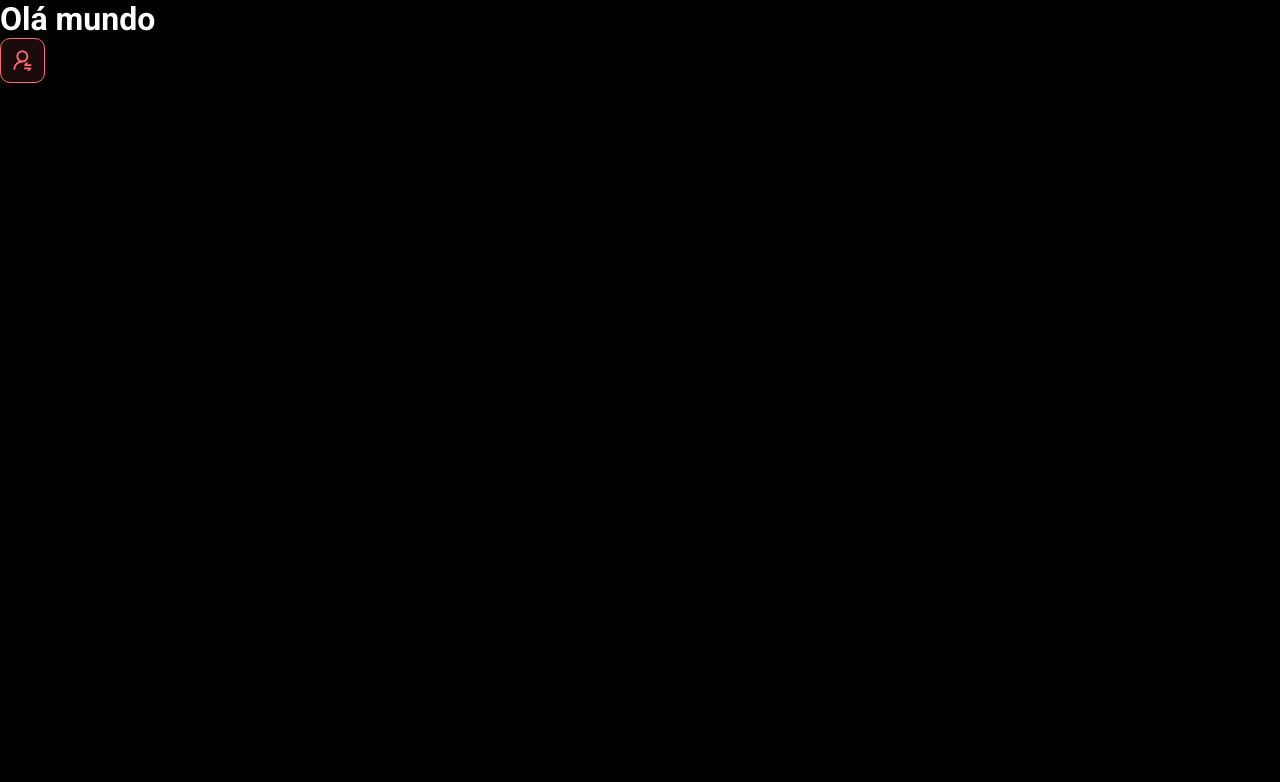
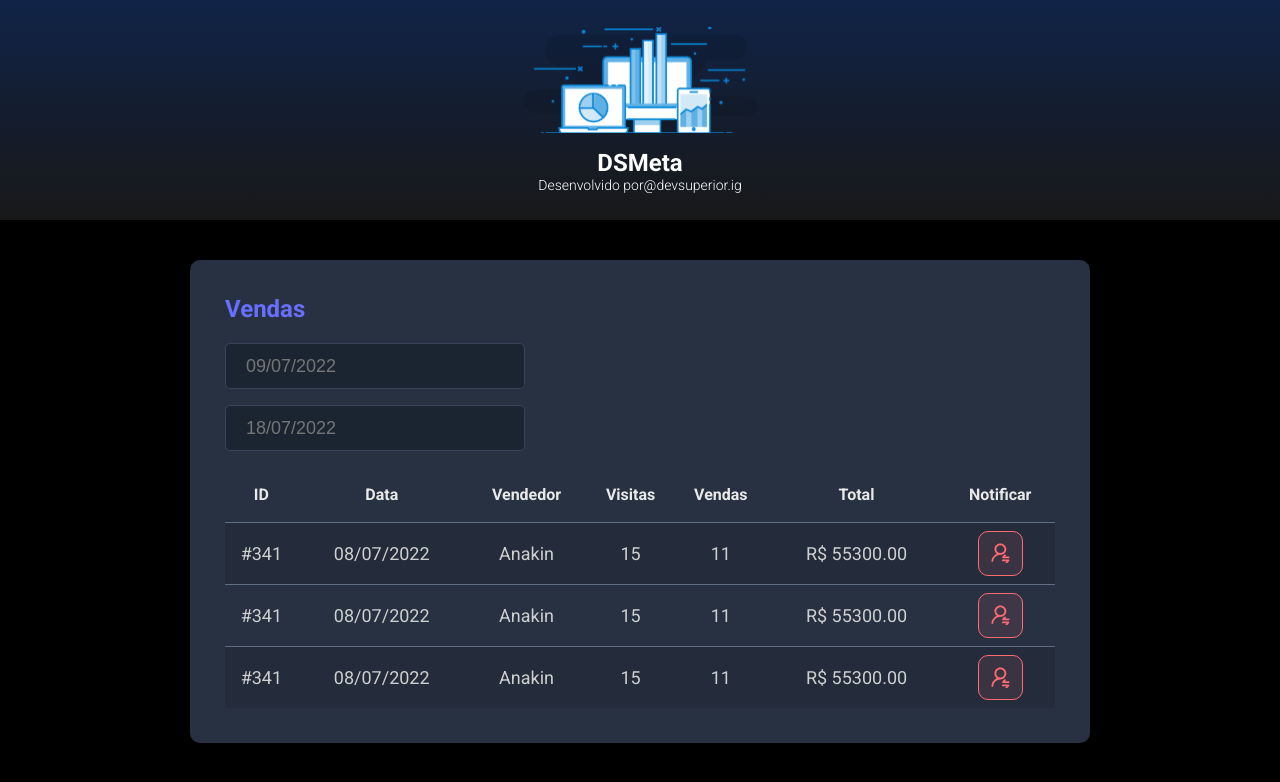
Before and after one commit to matheuspll/dsmeta, a React (Vite) app in the folder frontend/: page / in a window 1280 px wide. Shown: the top 782 px of the page. Built offline with nearby package versions, Linux system fonts and the light colour scheme.

Commit message:
Other components

```diff
--- a/frontend/src/App.tsx
+++ b/frontend/src/App.tsx
@@ -1,12 +1,20 @@
-import NotificationButton from './components/NotificationButton'
+import Header from "./components/Header";
+import NotificationButton from "./components/NotificationButton";
+import SalesCard from "./components/SalesCard/index";
 
 function App() {
-  return(
+  return (
     <>
-      <h1>Olá mundo</h1>
-      <NotificationButton />
+      <Header />
+      <main>
+        <section id="sales">
+          <div className="dsmeta-container">
+            <SalesCard />
+          </div>
+        </section>
+      </main>
     </>
-  )
+  );
 }
 
-export default App
+export default App;
--- /dev/null
+++ b/frontend/src/components/Header/index.tsx
@@ -0,0 +1,19 @@
+import logo from '../../assets/img/logo.svg'
+import './styles.css'
+
+function Header() {
+  return (
+    <header>
+      <div className="dsmeta-logo-container">
+        <img src={logo} alt="DSMeta" />
+        <h1>DSMeta</h1>
+        <p>
+          Desenvolvido por
+          <a href="https://www.instagram.com/devsuperior.ig">@devsuperior.ig</a>
+        </p>
+      </div>
+    </header>
+  );
+}
+
+export default Header;
--- /dev/null
+++ b/frontend/src/components/Header/styles.css
@@ -0,0 +1,27 @@
+header {
+    height: 220px;
+    background: linear-gradient(180deg, #102347 0%, #181818 100%);
+    display: flex;
+    justify-content: center; /* x */
+    align-items: center; /* y */
+}
+
+.dsmeta-logo-container {
+    display: flex;
+    flex-direction: column;
+    align-items: center; /* x */
+}
+
+.dsmeta-logo-container img {
+    width: 235px;
+}
+
+.dsmeta-logo-container h1 {
+    font-size: 24px;
+    margin-top: 15px;
+}
+
+.dsmeta-logo-container p {
+    font-size: 14px;
+    font-weight: 300;
+}
--- /dev/null
+++ b/frontend/src/components/SalesCard/index.tsx
@@ -0,0 +1,85 @@
+import NotificationButton from '../NotificationButton';
+import './styles.css'
+
+function SalesCard() {
+  return (
+    <div className="dsmeta-card">
+      <h2 className="dsmeta-sales-title">Vendas</h2>
+      <div>
+        <div className="dsmeta-form-control-container">
+          <input
+            className="dsmeta-form-control"
+            type="text"
+            placeholder="09/07/2022"
+          />
+        </div>
+        <div className="dsmeta-form-control-container">
+          <input
+            className="dsmeta-form-control"
+            type="text"
+            placeholder="18/07/2022"
+          />
+        </div>
+      </div>
+
+      <div>
+        <table className="dsmeta-sales-table">
+          <thead>
+            <tr>
+              <th className="show992">ID</th>
+              <th className="show576">Data</th>
+              <th>Vendedor</th>
+              <th className="show992">Visitas</th>
+              <th className="show992">Vendas</th>
+              <th>Total</th>
+              <th>Notificar</th>
+            </tr>
+          </thead>
+          <tbody>
+            <tr>
+              <td className="show992">#341</td>
+              <td className="show576">08/07/2022</td>
+              <td>Anakin</td>
+              <td className="show992">15</td>
+              <td className="show992">11</td>
+              <td>R$ 55300.00</td>
+              <td>
+                <div className="dsmeta-red-btn-container">
+									<NotificationButton />
+                </div>
+              </td>
+            </tr>
+            <tr>
+              <td className="show992">#341</td>
+              <td className="show576">08/07/2022</td>
+              <td>Anakin</td>
+              <td className="show992">15</td>
+              <td className="show992">11</td>
+              <td>R$ 55300.00</td>
+              <td>
+                <div className="dsmeta-red-btn-container">
+                  <NotificationButton />
+                </div>
+              </td>
+            </tr>
+            <tr>
+              <td className="show992">#341</td>
+              <td className="show576">08/07/2022</td>
+              <td>Anakin</td>
+              <td className="show992">15</td>
+              <td className="show992">11</td>
+              <td>R$ 55300.00</td>
+              <td>
+                <div className="dsmeta-red-btn-container">
+                  <NotificationButton />
+                </div>
+              </td>
+            </tr>
+          </tbody>
+        </table>
+      </div>
+    </div>
+  );
+}
+
+export default SalesCard;
--- /dev/null
+++ b/frontend/src/components/SalesCard/styles.css
@@ -0,0 +1,97 @@
+.dsmeta-card {
+    background: #283142;
+    padding: 30px 10px;
+    border-radius: 10px;
+}
+
+.dsmeta-sales-title {
+    color:#676FFF;
+    font-size: 24px;
+    margin-bottom: 20px;
+}
+
+.dsmeta-form-control-container {
+    margin-bottom: 16px;
+    max-width: 300px;
+}
+
+.dsmeta-form-control {
+    border: 1px solid #384459;
+    background-color: #1B2531;
+    height: 46px;
+    border-radius: 5px;
+    width: 100%;
+    color: #9AAABE;
+    padding: 0 20px;
+    font-size: 18px;
+}
+
+.dsmeta-sales-table {
+    width: 100%;
+    border-spacing: 0;
+    border-collapse: collapse;
+}
+
+.dsmeta-sales-table thead {
+    height: 55px;
+    font-size: 16px;
+    color: #E9E9E9;
+    font-weight: 700;
+}
+
+.dsmeta-sales-table tbody {
+    font-weight: 400;
+    font-size: 14px;
+    color: #CFCFCF;
+    text-align: center;
+}
+
+.dsmeta-sales-table tbody tr {
+    height: 74px;
+    border-top: 1px solid #5F6E82;
+}
+
+.dsmeta-sales-table tbody tr:hover > td {
+    background: #384459;
+}
+
+.dsmeta-sales-table tbody tr:nth-child(odd) {
+    background: #242C3B;
+}
+
+.dsmeta-red-btn-container {
+    display: flex;
+    justify-content: center;
+}
+
+.show576 {
+    display: none;
+}
+
+.show992 {
+    display: none;
+}
+
+@media (min-width: 576px) {
+    .show576 {
+        display: table-cell;
+    }
+
+    .dsmeta-card {
+        padding: 35px;
+    }
+
+    .dsmeta-sales-table tbody tr {
+        height: 62px;
+    }
+
+    .dsmeta-sales-table tbody {
+        font-size: 18px;
+    }
+}
+
+@media (min-width: 992px) {
+    .show992 {
+        display: table-cell;
+    }
+}
--- a/frontend/src/index.css
+++ b/frontend/src/index.css
@@ -16,3 +16,15 @@
     color: #fff;
     font-family: 'Roboto', sans-serif;
 }
+
+ /* Relatório */
+
+#sales {
+    padding: 40px 10px;
+}
+
+.dsmeta-container {
+    width: 100%;
+    max-width: 900px;
+    margin: 0 auto;
+}
```
Also changed, not shown: frontend/src/assets/img/logo.svg (added).
